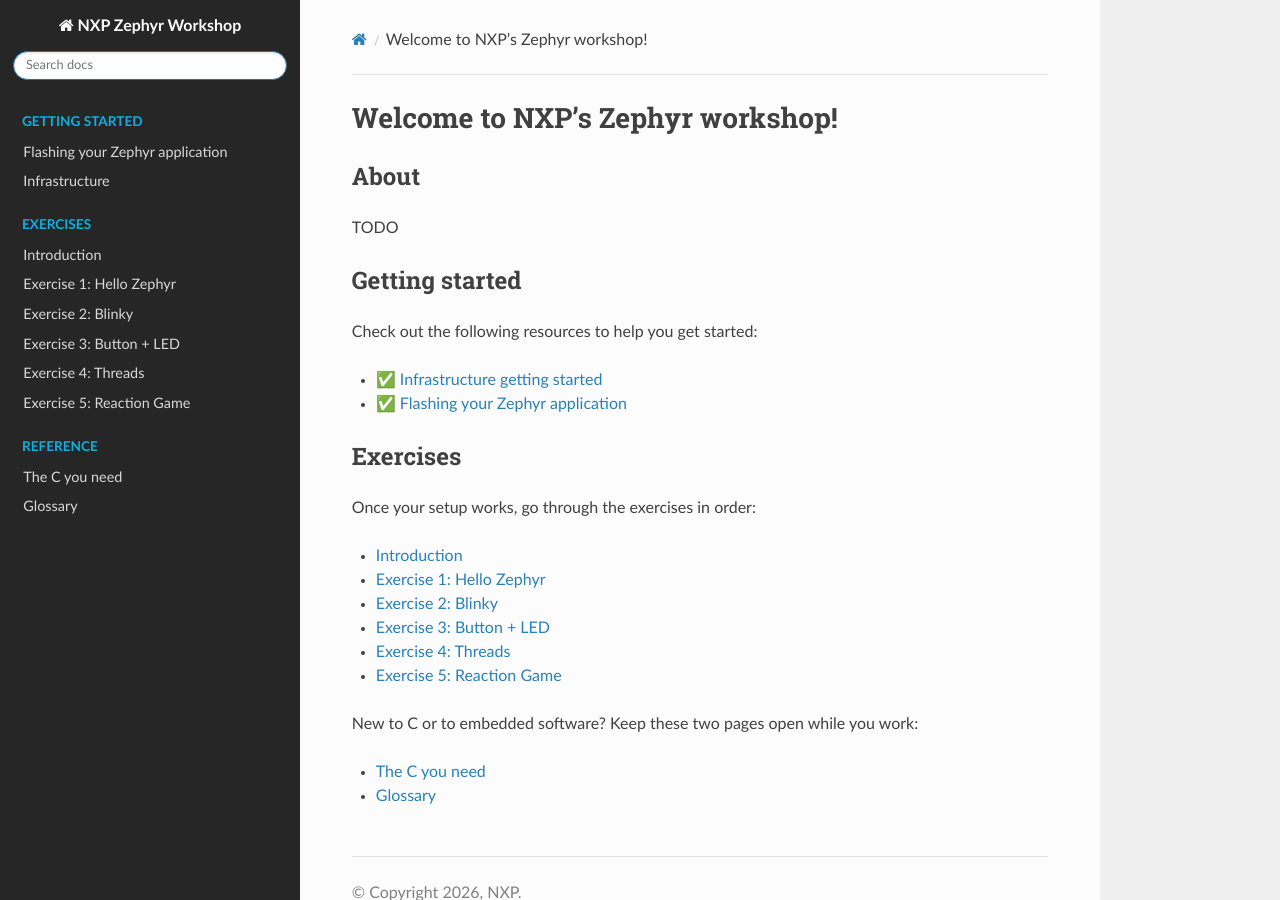
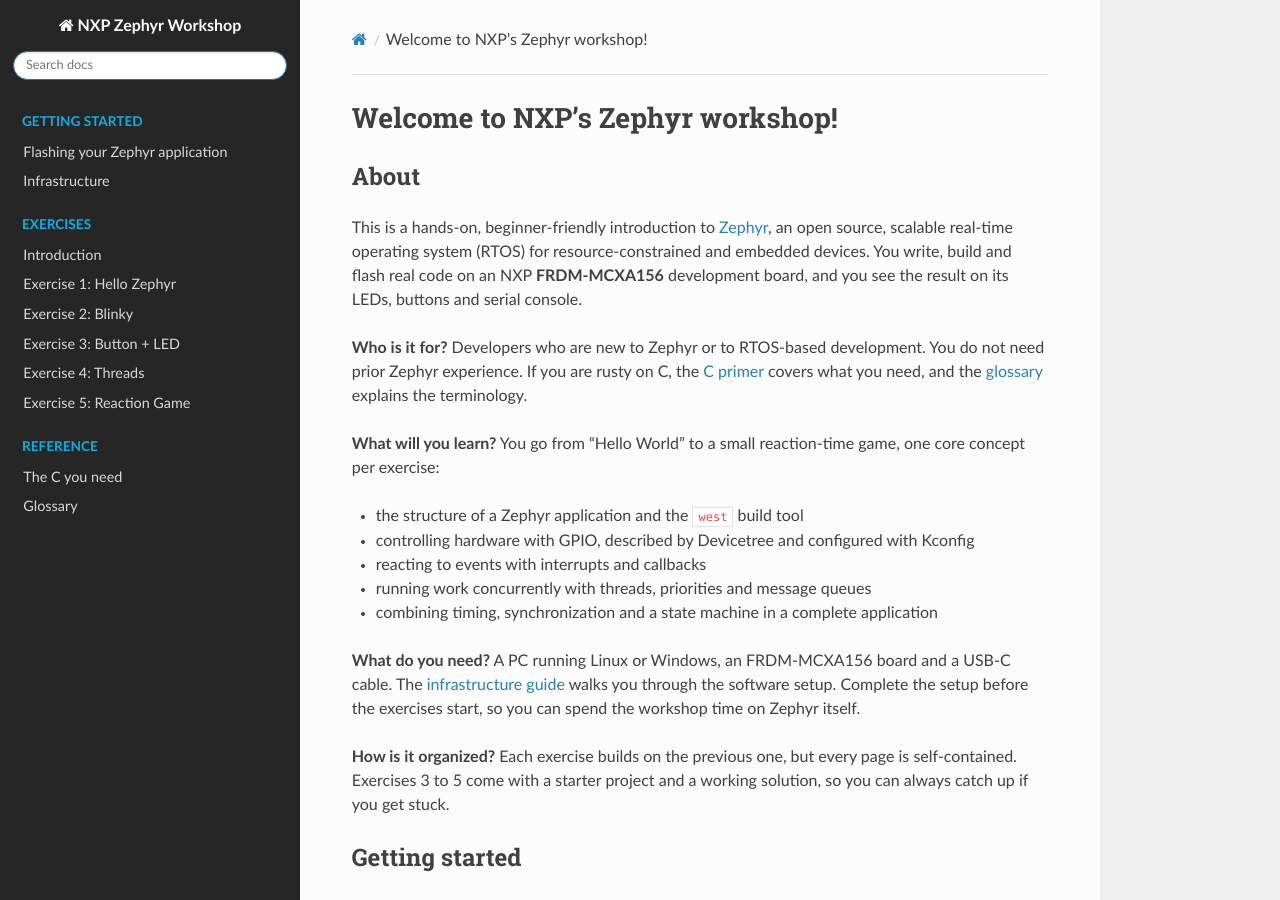
Before and after one commit to NXP-Research/zs-main, a Sphinx documentation site: the page built from doc/source/index.rst, in a window 1280 px wide and 900 px high. Built offline with Sphinx 7.4.7 and the Read the Docs theme 3.1.0, drawn with Linux system fonts in a browser that asks for light colours.

Commit message:
doc: write the About section
Signed-off-by: Manuel Argüelles <manuel.arguelles@nxp.com>

```diff
--- a/doc/source/index.rst
+++ b/doc/source/index.rst
@@ -4,7 +4,41 @@
 About
 -----
 
-TODO
+This is a hands-on, beginner-friendly introduction to
+`Zephyr <https://www.zephyrproject.org/>`__, an open source, scalable
+real-time operating system (RTOS) for resource-constrained and embedded
+devices. You write, build and flash real code on an NXP **FRDM-MCXA156**
+development board, and you see the result on its LEDs, buttons and serial
+console.
+
+**Who is it for?**
+Developers who are new to Zephyr or to RTOS-based development. You do not
+need prior Zephyr experience. If you are rusty on C, the
+:doc:`C primer <exercises/c_primer>` covers what you need, and the
+:doc:`glossary <exercises/glossary>` explains the terminology.
+
+**What will you learn?**
+You go from "Hello World" to a small reaction-time game, one core concept per
+exercise:
+
+- the structure of a Zephyr application and the ``west`` build tool
+- controlling hardware with GPIO, described by Devicetree and configured with
+  Kconfig
+- reacting to events with interrupts and callbacks
+- running work concurrently with threads, priorities and message queues
+- combining timing, synchronization and a state machine in a complete
+  application
+
+**What do you need?**
+A PC running Linux or Windows, an FRDM-MCXA156 board and a USB-C cable. The
+:doc:`infrastructure guide <infrastructure/index>` walks you through the
+software setup. Complete the setup before the exercises start, so you can
+spend the workshop time on Zephyr itself.
+
+**How is it organized?**
+Each exercise builds on the previous one, but every page is self-contained.
+Exercises 3 to 5 come with a starter project and a working solution, so you
+can always catch up if you get stuck.
 
 Getting started
 ---------------
```
